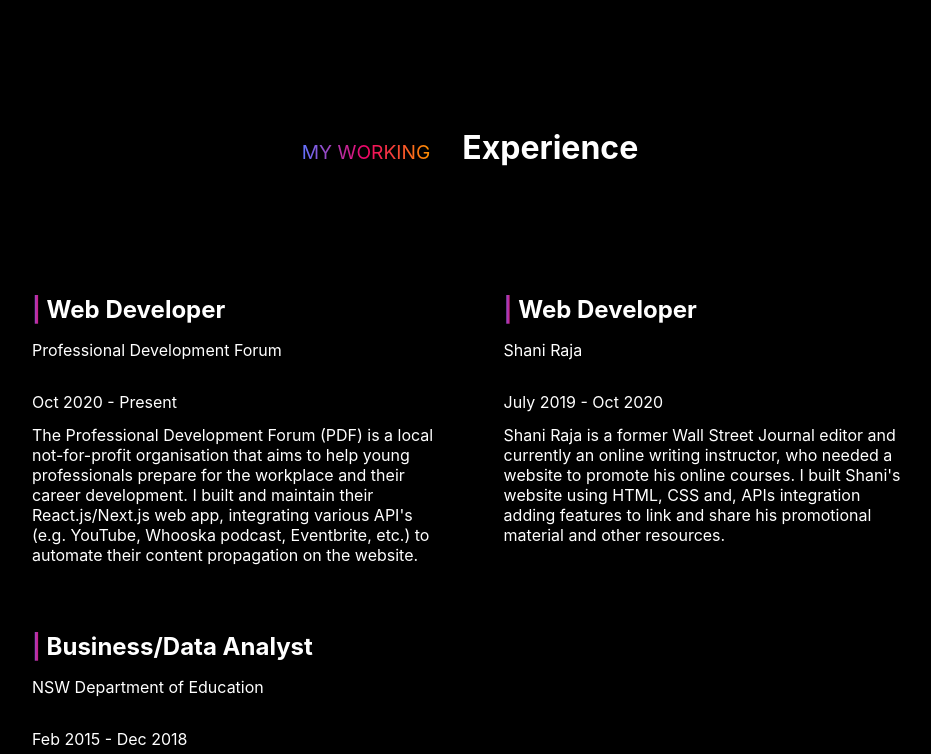
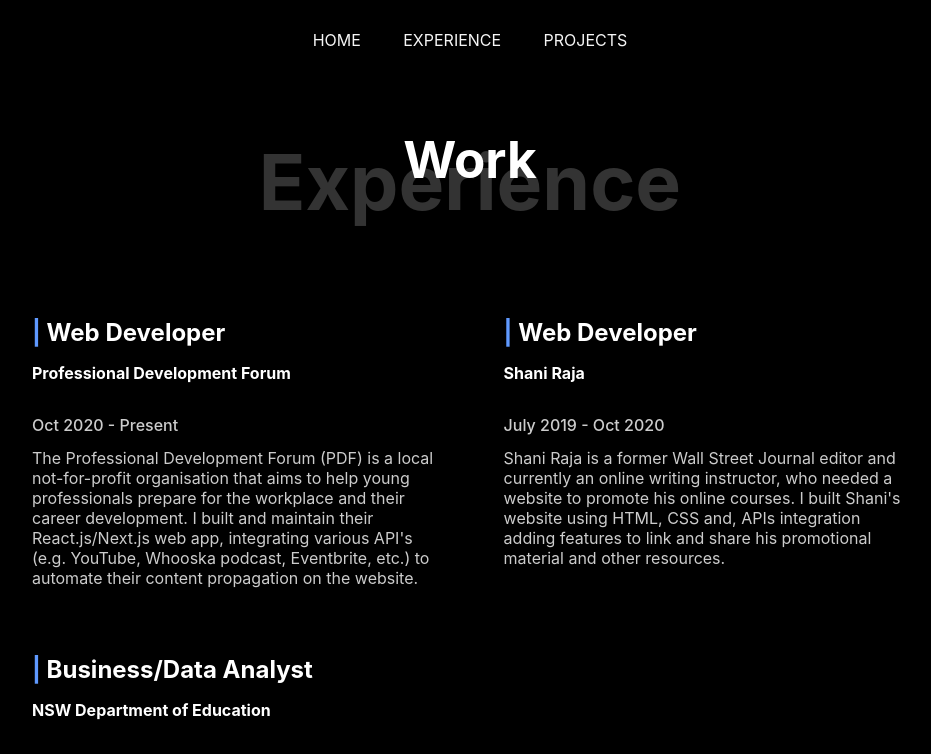
Before and after one commit to washington-shoji/personal-portfolio-nextjs-typescript, a Next.js app: page /experience in a window 1280 px wide. Shown: the top 754 px of the page, without its empty margins (170-1101 px from the left). Built offline with nearby package versions, Linux system fonts and the light colour scheme.

Commit message:
refactor(page): Refactored the experience page and styling for new components

```diff
--- a/pages/experience/Experience.module.scss
+++ b/pages/experience/Experience.module.scss
@@ -1,3 +1,5 @@
+@import 'styles/variables.module.scss';
+
 .container {
 	display: flex;
 	flex-direction: column;
@@ -13,22 +15,23 @@
 		gap: 2em;
 		justify-content: center;
 		align-items: baseline;
-		& h1 {
+
+		.text {
+			position: relative;
 			color: white;
+			font-size: 3.2rem;
 		}
 
-		& p {
-			text-transform: uppercase;
-			font-size: 1.2rem;
-			background: linear-gradient(
-				-90deg,
-				#ff9100 0%,
-				#f10366 50%,
-				#6173ff 100%
-			);
-			background-size: cover;
-			background-clip: text;
-			-webkit-text-fill-color: transparent;
+		.text::before {
+			content: 'Experience';
+			position: absolute;
+			left: 50%;
+			top: 0.5rem;
+			transform: translateX(-50%);
+			color: rgba(255, 255, 255, 0.4);
+			z-index: 1;
+			font-size: 4.8rem;
+			opacity: 0.5;
 		}
 	}
 
@@ -50,12 +53,7 @@
 			justify-content: baseline;
 
 			& span {
-				background: linear-gradient(
-					-90deg,
-					#ff9100 0%,
-					#f10366 50%,
-					#6173ff 100%
-				);
+				background: $main-colour-3;
 				background-size: cover;
 				background-clip: text;
 				-webkit-text-fill-color: transparent;
@@ -66,6 +64,7 @@
 			}
 			& p {
 				color: white;
+				font-weight: 700;
 			}
 		}
 
@@ -74,7 +73,11 @@
 			gap: 0.8em;
 			flex-direction: column;
 			& p {
-				color: white;
+				color: rgba(255, 255, 255, 0.8);
+			}
+
+			& p:first-child {
+				font-weight: 500;
 			}
 		}
 	}
--- a/pages/experience/index.tsx
+++ b/pages/experience/index.tsx
@@ -1,17 +1,23 @@
-import React from 'react';
-import Button from '../../src/components/button/Button';
+import type { NextPage } from 'next';
+import Head from 'next/head';
+import { NavigationMenu } from '../../src/components/navigation-menu/NavigationMenu';
 import {
 	experienceData,
 	IExperienceData,
 } from '../../src/resources-data/experience-data';
 import styles from './Experience.module.scss';
 
-export default function Experience() {
+const Experience = () => {
 	return (
 		<div className={styles.container}>
+			<Head>
+				<title>Washington Shoji Portfolio</title>
+				<meta name='description' content='Generated by create next app' />
+				<link rel='icon' href='/ws_logo.ico' />
+			</Head>
+			<NavigationMenu />
 			<div className={styles.header}>
-				<p>My working</p>
-				<h1>Experience</h1>
+				<h1 className={styles.text}>Work</h1>
 			</div>
 			<div className={styles.experience__container}>
 				{experienceData.map((experience: IExperienceData) => {
@@ -32,7 +38,8 @@ export default function Experience() {
 					);
 				})}
 			</div>
-			<Button internalLink='/hero' title='Back to start' />
 		</div>
 	);
-}
+};
+
+export default Experience;
```
